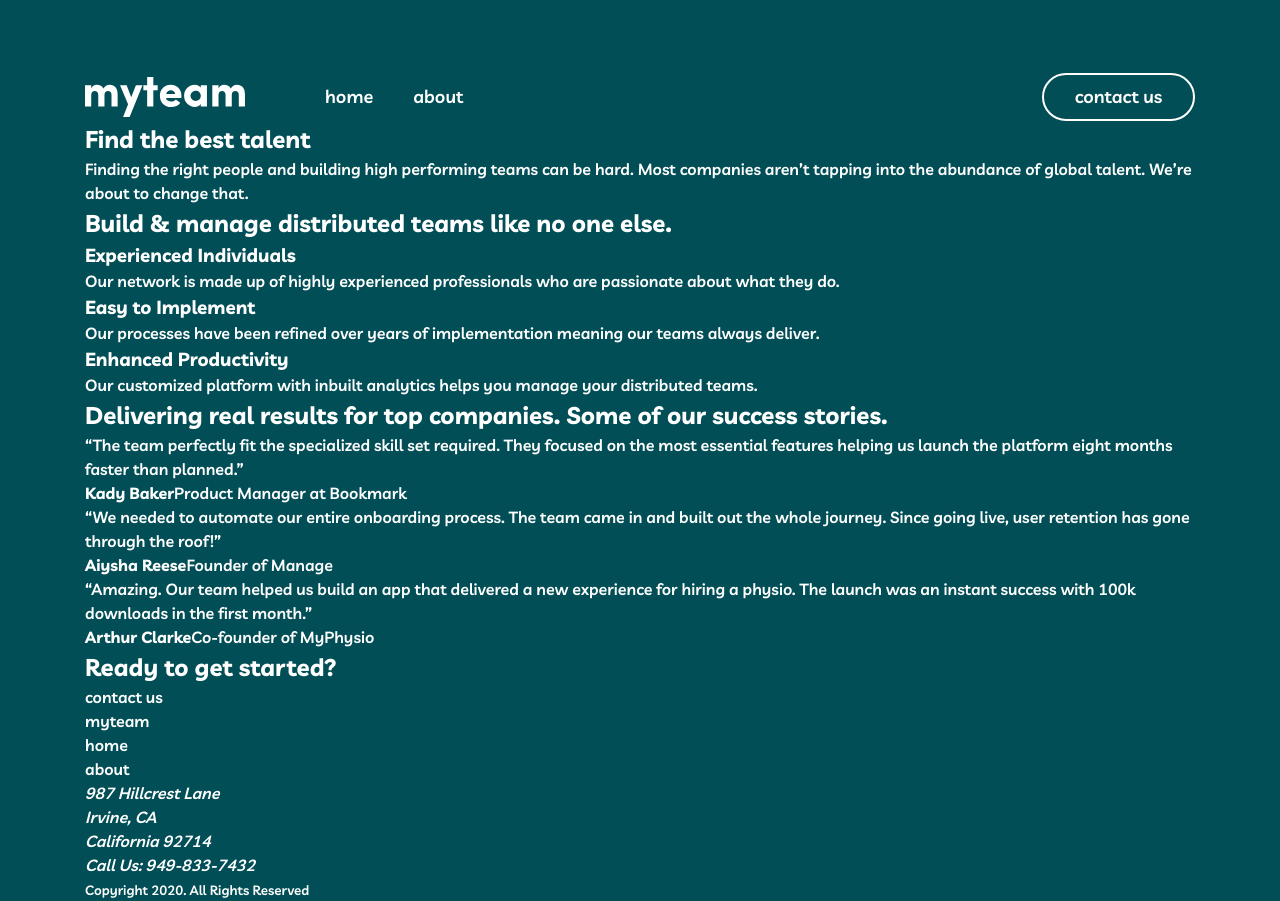
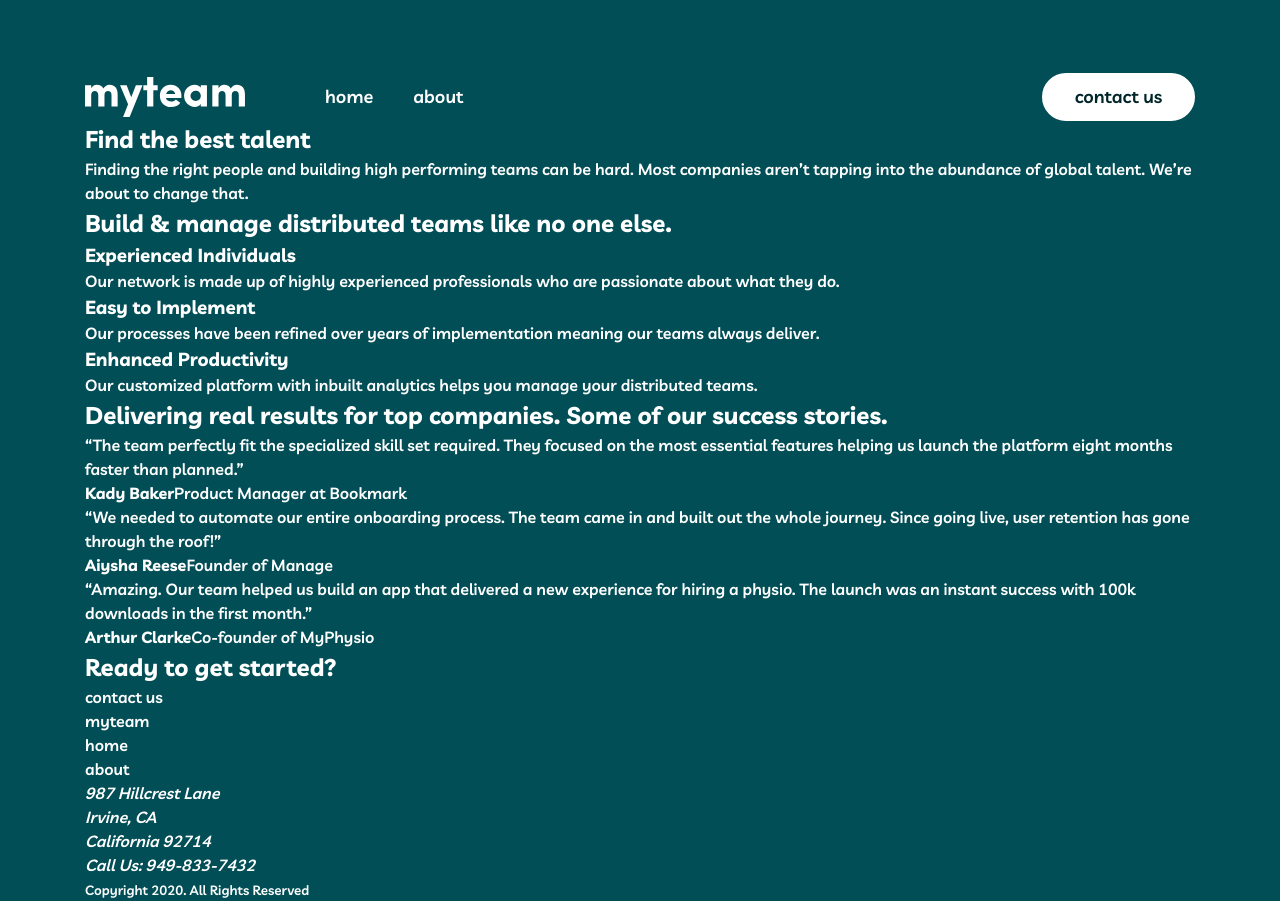
Before and after one commit to Spr1ntLab/spr1ntlab-website, a plain HTML site: page index.html in a window 1280 px wide. In both pictures the pointer is over the link 1118 px from the left and 96 px from the top of the page. Drawn offline with Linux system fonts and the light colour scheme.

Commit message:
D01.3 Add navigation visual states

```diff
--- a/css/global.css
+++ b/css/global.css
@@ -58,6 +58,10 @@
   flex-shrink: 0;
   border-radius: 1.5rem;
   border: 2px solid var(--color-white);
+}
+.site-nav__contact:hover {
+  background-color: var(--color-white);
+  color: var(--color-dark-green);
 }
 
 .site-nav__toggle,
```
